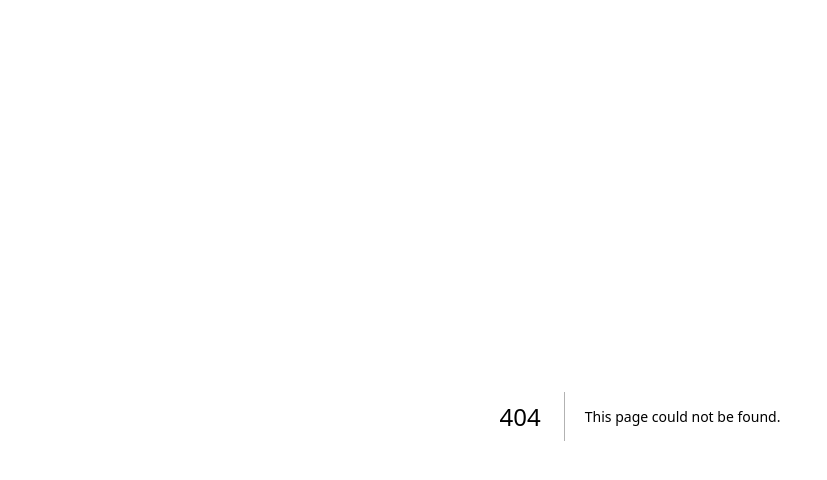
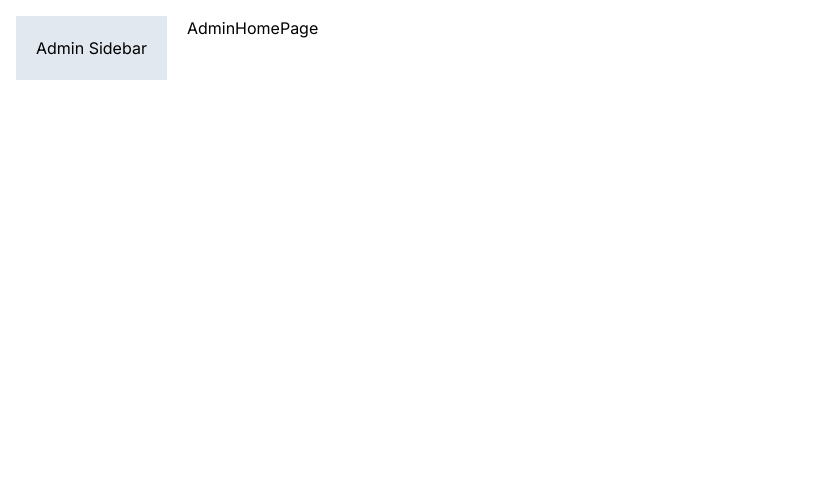
Before and after one commit to gadela-confluence/nextjs-estore, a Next.js app in the folder shop-fe/: page /admin in a window 1280 px wide. Before the commit this address had no page. Shown: the top 480 px of the page, without its empty margins (0-827 px from the left). Built offline with nearby package versions, Linux system fonts and the light colour scheme.

Commit message:
Sort Table using fast-sort and Admin Page Layout

```diff
--- /dev/null
+++ b/shop-fe/app/admin/layout.tsx
@@ -0,0 +1,16 @@
+import React, { ReactNode } from 'react'
+
+interface Props {
+    children: ReactNode;
+}
+
+const AdminLayout = ({children}:Props) => {
+  return (
+    <div className='flex'>
+        <aside className='bg-slate-200 p-5 mr-5' > Admin Sidebar </aside>
+        <div> {children} </div>
+    </div>
+  )
+}
+
+export default AdminLayout
--- /dev/null
+++ b/shop-fe/app/admin/page.tsx
@@ -0,0 +1,9 @@
+import React from 'react'
+
+const AdminHomePage = () => {
+  return (
+    <div>AdminHomePage</div>
+  )
+}
+
+export default AdminHomePage
--- a/shop-fe/app/users/UsersTable.tsx
+++ b/shop-fe/app/users/UsersTable.tsx
@@ -1,6 +1,10 @@
 import Link from 'next/link';
 import React from 'react';
+import {sort} from 'fast-sort';
 
+interface Props {
+    sortOrder:string
+}
 
 interface User {
     id: number;
@@ -8,7 +12,7 @@ interface User {
     name: string;
 }
 
-const UsersTable = async () => {
+const UsersTable = async ({sortOrder}:Props) => {
 
     const res = await fetch(
         'https://jsonplaceholder.typicode.com/users',
@@ -17,6 +21,7 @@ const UsersTable = async () => {
         );
 
     const users:User[] = await res.json();
+    const sortedUsers = sort(users).asc(sortOrder === 'email' ? user => user.email : user => user.name)
 
     return (
     <>
@@ -32,7 +37,7 @@ const UsersTable = async () => {
         </tr>
       </thead>
       <tbody>
-        {users.map((user) => (
+        {sortedUsers.map((user) => (
           <tr key={user.id}>
             <td>{user.name}</td>
             <td>{user.email}</td>
--- a/shop-fe/app/users/page.tsx
+++ b/shop-fe/app/users/page.tsx
@@ -1,11 +1,16 @@
 import React from 'react'
 import UsersTable from './UsersTable'
 
-const UsersPage = () => {
-return (
+interface Props {
+    searchParams: {sortOrder:string}
+}
+
+const UsersPage = ({searchParams: {sortOrder}}:Props) => {
+console.log(sortOrder)
+    return (
     <>
         <h1> Users </h1>
-        <UsersTable></UsersTable>
+        <UsersTable sortOrder={sortOrder}></UsersTable>
     </>
   )
 }
```
Also changed, not shown: shop-fe/package.json (+7 -6 lines), 1 other file (tests, documents, lock files or other folders).
